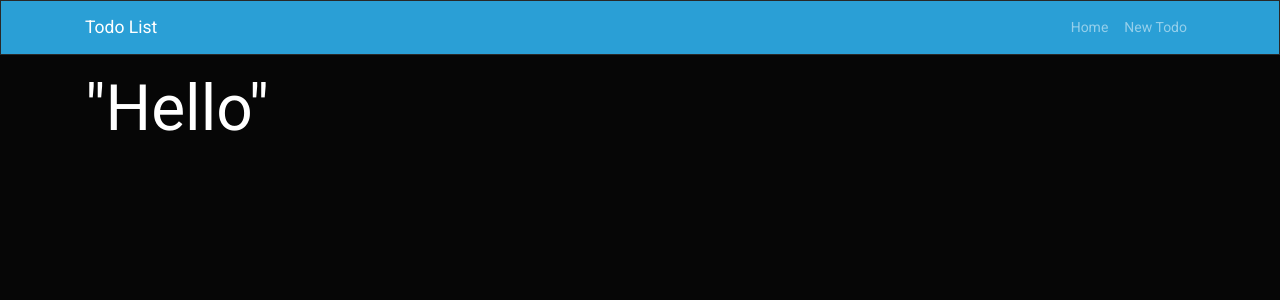
After one commit to kedati1/TodoList-Symfony, a Symfony app: template templates/todos.html.twig in a window 1280 px wide. The commit adds this page. Shown: the top 300 px of the page. Run offline with Twig, Linux system fonts and the light colour scheme; the template is opened without the code that fills it, so the values that code supplies are empty; some libraries are stand-ins or nearby versions.

Commit message:
TODO-List
Finished Page 4

```diff
--- a/composer.json
+++ b/composer.json
@@ -5,7 +5,7 @@
         "php": "^7.2.5",
         "ext-ctype": "*",
         "ext-iconv": "*",
-        "sensio/framework-extra-bundle": "^5.1",
+        "sensio/framework-extra-bundle": "^5.5",
         "symfony/asset": "5.0.*",
         "symfony/console": "5.0.*",
         "symfony/dotenv": "5.0.*",
@@ -24,7 +24,7 @@
         "symfony/serializer-pack": "*",
         "symfony/string": "5.0.*",
         "symfony/translation": "5.0.*",
-        "symfony/twig-pack": "*",
+        "symfony/twig-pack": "^1.0",
         "symfony/validator": "5.0.*",
         "symfony/web-link": "5.0.*",
         "symfony/yaml": "5.0.*"
--- a/config/routes.yaml
+++ b/config/routes.yaml
@@ -1,3 +1,3 @@
 #index:
 #    path: /
-#    controller: App\Controller\DefaultController::index
+#    controller: App\Controller\TodoController::index
--- a/templates/base.html.twig
+++ b/templates/base.html.twig
@@ -1,12 +1,19 @@
 <!DOCTYPE html>
 <html>
     <head>
+        <script src="https://code.jquery.com/jquery-3.4.1.slim.min.js" integrity="sha384-J6qa4849blE2+poT4WnyKhv5vZF5SrPo0iEjwBvKU7imGFAV0wwj1yYfoRSJoZ+n" crossorigin="anonymous"></script>
+        <script src="https://cdn.jsdelivr.net/npm/popper.js@1.16.0/dist/umd/popper.min.js" integrity="sha384-Q6E9RHvbIyZFJoft+2mJbHaEWldlvI9IOYy5n3zV9zzTtmI3UksdQRVvoxMfooAo" crossorigin="anonymous"></script>
+        <script src="https://stackpath.bootstrapcdn.com/bootstrap/4.4.1/js/bootstrap.min.js" integrity="sha384-wfSDF2E50Y2D1uUdj0O3uMBJnjuUD4Ih7YwaYd1iqfktj0Uod8GCExl3Og8ifwB6" crossorigin="anonymous"></script>
         <meta charset="UTF-8">
         <title>{% block title %}Welcome!{% endblock %}</title>
+        <link rel="stylesheet" href="https://bootswatch.com/4/cyborg/bootstrap.min.css"/>
         {% block stylesheets %}{% endblock %}
     </head>
     <body>
+    {{ include('navbar.html.twig') }}
+    <main class="container">
         {% block body %}{% endblock %}
+    </main>
         {% block javascripts %}{% endblock %}
     </body>
 </html>
--- /dev/null
+++ b/templates/navbar.html.twig
@@ -0,0 +1,14 @@
+<nav class="navbar navbar-expand-sm navbar-dark bg-primary mb-3">
+    <section class="container">
+        <a class="navbar-brand" href="/">Todo List</a>
+        <button class="navbar-toggler" type="button" data-toggle="collapse" dat-target="#mobile-nav">
+            <span class="navbar-toggle-icon"></span>
+        </button>
+        <section class="collapse navbar-collapse" id="mobile-nav">
+            <ul class="navbar-nav ml-auto">
+                <li><a class="nav-link" href="/">Home</a></li>
+                <li><a class="nav-link" href="/todos/new">New Todo</a></li>
+            </ul>
+        </section>
+    </section>
+</nav>
--- /dev/null
+++ b/templates/todos.html.twig
@@ -0,0 +1,13 @@
+{% extends 'base.html.twig' %}
+
+{% block title %}
+
+"Hello World"
+
+{% endblock %}
+
+{% block body %}
+
+<h1>"Hello" {{ place }}</h1>
+
+{% endblock %}
```
Also changed, not shown: src/Controller/TodoController.php (added, +19 -0 lines), 1 other file.
